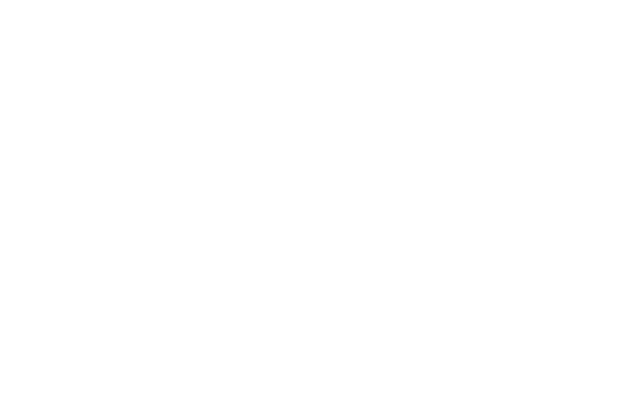
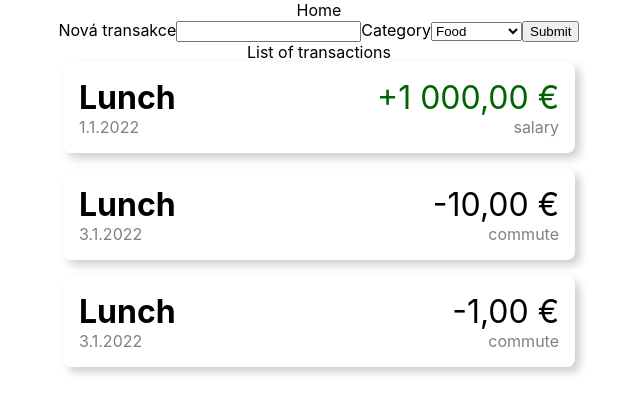
Before and after one commit to datasapiens/expense-app, a React (Vite) app: page /home in a window 1280 px wide. Shown: the top 414 px of the page, without its empty margins (193-833 px from the left). Built offline with nearby package versions, Linux system fonts and the light colour scheme.

Commit message:
added router, home page, created TransactionCard

```diff
--- a/package.json
+++ b/package.json
@@ -9,12 +9,14 @@
   },
   "dependencies": {
     "react": "^18.0.0",
-    "react-dom": "^18.0.0"
+    "react-dom": "^18.0.0",
+    "react-router-dom": "^6.3.0"
   },
   "devDependencies": {
     "@types/react": "^18.0.0",
     "@types/react-dom": "^18.0.0",
     "@vitejs/plugin-react": "^1.3.0",
+    "sass": "^1.53.0",
     "typescript": "^4.6.3",
     "vite": "^2.9.9"
   }
--- /dev/null
+++ b/src/App.module.scss
@@ -0,0 +1,6 @@
+.layout {
+  max-width: 1024px;
+  display: flex;
+  flex-direction: column;
+  align-items: center;
+}
--- a/src/App.tsx
+++ b/src/App.tsx
@@ -1,7 +1,20 @@
+import { BrowserRouter, Navigate, Route, Routes } from 'react-router-dom'
+import { Home } from './Components/Home'
+import { Charts } from './Components/Charts'
+import styles from './App.module.scss'
+
 function App() {
-  const boo = ''
-  const foo = [1, 2, 3]
-  return <div className="App"></div>
+  return (
+    <div className={styles.layout}>
+      <BrowserRouter>
+        <Routes>
+          <Route path="home" element={<Home />} />
+          <Route path="charts" element={<Charts />} />
+          <Route path="/" element={<Navigate to="/home" replace={true} />} />
+        </Routes>
+      </BrowserRouter>
+    </div>
+  )
 }
 
 export default App
--- /dev/null
+++ b/src/Components/Charts.tsx
@@ -0,0 +1,3 @@
+export function Charts() {
+  return <div>Charts</div>
+}
--- /dev/null
+++ b/src/Components/Home.tsx
@@ -0,0 +1,62 @@
+import { useState } from 'react'
+import { NewTransaction } from './NewTransaction/NewTransaction'
+import { TransactionCard } from './TransactionCard/TransactionCard'
+
+export type Category = {
+  id: string
+  label: string
+}
+
+export type Transaction = {
+  id: string
+  label: string
+  date: string
+  amount: number
+  category: string
+}
+
+export function Home() {
+  const [categories, setCategories] = useState<Category[]>([
+    { id: 'food', label: 'Food' },
+    { id: 'salary', label: 'Salary' },
+    { id: 'going-out', label: 'Going out' },
+    { id: 'commute', label: 'Commuting' },
+  ])
+
+  const [transactions, setTransactions] = useState<Transaction[]>([
+    {
+      id: '1',
+      label: 'Lunch',
+      date: '1.1.2022',
+      amount: 1000,
+      category: 'salary',
+    },
+    {
+      id: '2',
+      label: 'Lunch',
+      date: '3.1.2022',
+      amount: -10,
+      category: 'commute',
+    },
+    {
+      id: '3',
+      label: 'Lunch',
+      date: '3.1.2022',
+      amount: -1,
+      category: 'commute',
+    },
+  ])
+
+  return (
+    <>
+      <div>Home</div>
+      <NewTransaction categories={categories} />
+      <div>List of transactions</div>
+      <div>
+        {transactions.map((transaction) => (
+          <TransactionCard {...transaction} key={transaction.id} />
+        ))}
+      </div>
+    </>
+  )
+}
--- /dev/null
+++ b/src/Components/NewTransaction/NewTransaction.tsx
@@ -0,0 +1,26 @@
+import { Category } from '../Home'
+
+type Props = {
+  categories: Category[]
+}
+
+export function NewTransaction({ categories }: Props) {
+  return (
+    <div className="new-transaction">
+      <label>
+        Nová transakce
+        <input type="number" />
+      </label>
+
+      <label>
+        Category
+        <select name="category" id="category">
+          {categories.map(({ id, label }) => (
+            <option key={id}>{label}</option>
+          ))}
+        </select>
+      </label>
+      <button>Submit</button>
+    </div>
+  )
+}
--- /dev/null
+++ b/src/Components/TransactionCard/TransactionCard.tsx
@@ -0,0 +1,30 @@
+import { Transaction } from '../Home'
+import styles from './transactionsCard.module.scss'
+
+export function TransactionCard({
+  label,
+  date,
+  amount,
+  category,
+}: Transaction) {
+  return (
+    <div className={styles.card}>
+      <div>
+        <h1 className={styles.transactionLabel}>{label}</h1>
+        <p className={styles.date}>{date}</p>
+      </div>
+      <div>
+        <p className={styles.amount} data-positive={amount > 0}>
+          {new Intl.NumberFormat('cs-CZ', {
+            localeMatcher: 'best fit',
+            style: 'currency',
+            currency: 'EUR',
+            currencyDisplay: 'narrowSymbol',
+            signDisplay: 'exceptZero',
+          }).format(amount)}
+        </p>
+        <p className={styles.category}>{category}</p>
+      </div>
+    </div>
+  )
+}
--- /dev/null
+++ b/src/Components/TransactionCard/transactionsCard.module.scss
@@ -0,0 +1,41 @@
+.card {
+  padding: 1rem;
+  border-radius: 0.5rem;
+  width: 30rem;
+  box-shadow: 5px 5px 10px rgba(0,0,0,0.2);
+  margin-bottom: 1rem;
+  display: flex;
+  justify-content: space-between;
+
+
+  .transactionLabel {
+    font-size: 32px;
+    margin: 0;
+    padding: 0;
+  }
+
+  p {
+    margin: 0;
+    padding: 0;
+  }
+
+  .category {
+    color: gray;
+    text-align: right;
+  }
+
+  .date {
+    color: gray;
+    text-align: left;
+  }
+
+  .amount {
+    text-align: right;
+    font-size: 32px;
+
+    &[data-positive="true"]  {
+      color: #006400;
+    }
+  }
+
+}
```
Also changed, not shown: 2 other files (tests, documents, lock files or other folders).
